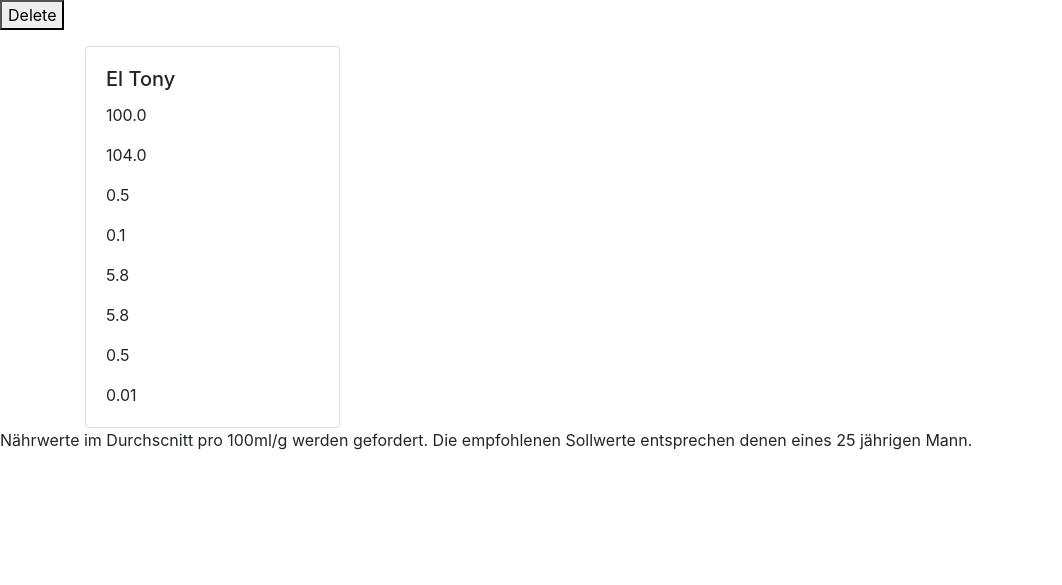
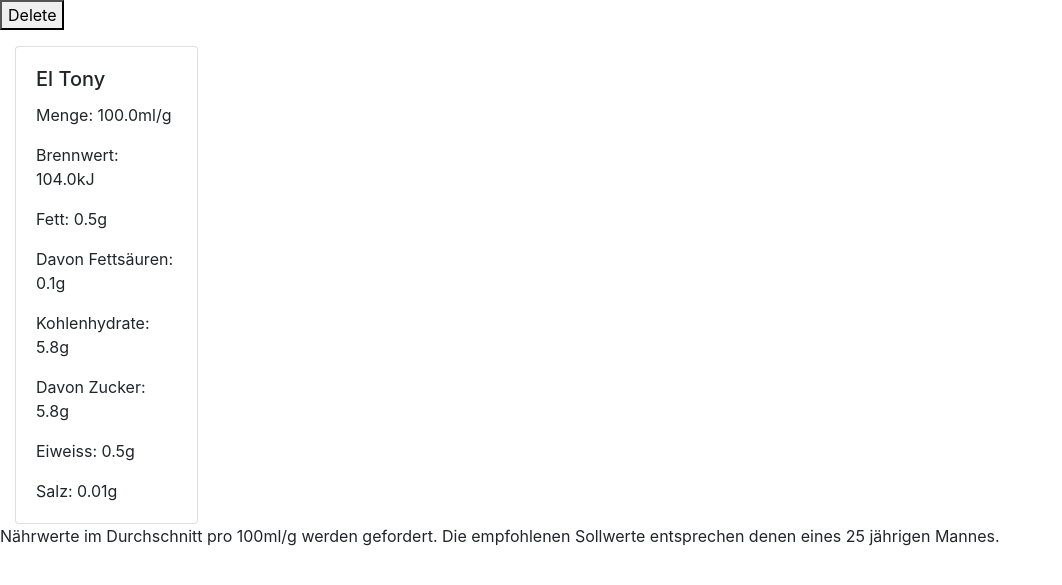
Before and after one commit to curlygeckosheep/pro_2, a Flask app: page /products in a window 1280 px wide. Shown: the part 56-641 px from the top of the page, without its empty margins (0-1062 px from the left). Run offline with Flask 2, Linux system fonts and the light colour scheme; some libraries are stand-ins or nearby versions.

Commit message:
Rearranged Stuff and made it prettier.

```diff
--- a/nutri_count/templates/footer.jinja
+++ b/nutri_count/templates/footer.jinja
@@ -1,7 +1,7 @@
 <script src="{{ url_for('static', filename='bootstrap/js/bootstrap.bundle.min.js') }}"></script>
 
 <footer class=footer>
-Nährwerte im Durchscnitt pro 100ml/g werden gefordert.
-Die empfohlenen Sollwerte entsprechen denen eines 25 jährigen Mann.
+Nährwerte im Durchschnitt pro 100ml/g werden gefordert.
+Die empfohlenen Sollwerte entsprechen denen eines 25 jährigen Mannes.
 </footer>
 </body>
--- a/nutri_count/templates/nutri_form.html
+++ b/nutri_count/templates/nutri_form.html
@@ -17,7 +17,7 @@
         <input type="number" class="form-control" placeholder="ml oder g" id="amount" name="amount" required>
       </div>
       <div class="col-md-4 mb-3">
-        <label for="energy" class="form-label">Energie:</label>
+        <label for="energy" class="form-label">Brennwert:</label>
         <input type="float" class="form-control" placeholder="kJ" id="energy" name="energy" required>
       </div>
       <div class="col-md-4 mb-3">
--- a/nutri_count/templates/products.html
+++ b/nutri_count/templates/products.html
@@ -4,23 +4,23 @@
   <button type="submit">Delete</button>
 </form>
 
-<div class="container">
+<div class="container-fluid">
     <div class="row">
 
         {% for eintrag in display.eintraege %}
 
-        <div class="col-sm-3 mb-3 mb-sm-0">
+        <div class="col-xl-2 col-lg-4 col-md-6 ">
             <div class="card">
                   <div class="card-body">
                       <h5 class="card-title">{{ eintrag.product_name }}</h5>
-                      <p class="card-text">{{ eintrag.amount }}</p>
-                      <p class="card-text">{{ eintrag.energy }}</p>
-                      <p class="card-text">{{ eintrag.fat }}</p>
-                      <p class="card-text">{{ eintrag.fat_acids }}</p>
-                      <p class="card-text">{{ eintrag.carbs }}</p>
-                      <p class="card-text">{{ eintrag.sugar }}</p>
-                      <p class="card-text">{{ eintrag.protein }}</p>
-                      <p class="card-text">{{ eintrag.salt }}</p>
+                      <p class="card-text">Menge:            {{ eintrag.amount }}ml/g</p>
+                      <p class="card-text">Brennwert:        {{ eintrag.energy }}kJ</p>
+                      <p class="card-text">Fett:             {{ eintrag.fat }}g</p>
+                      <p class="card-text">Davon Fettsäuren: {{ eintrag.fat_acids }}g</p>
+                      <p class="card-text">Kohlenhydrate:    {{ eintrag.carbs }}g</p>
+                      <p class="card-text">Davon Zucker:     {{ eintrag.sugar }}g</p>
+                      <p class="card-text">Eiweiss:          {{ eintrag.protein }}g</p>
+                      <p class="card-text">Salz:             {{ eintrag.salt }}g</p>
                   </div>
             </div>
         </div>
```
Also changed, not shown: nutri_count/templates/index.html (+9 -9 lines).
